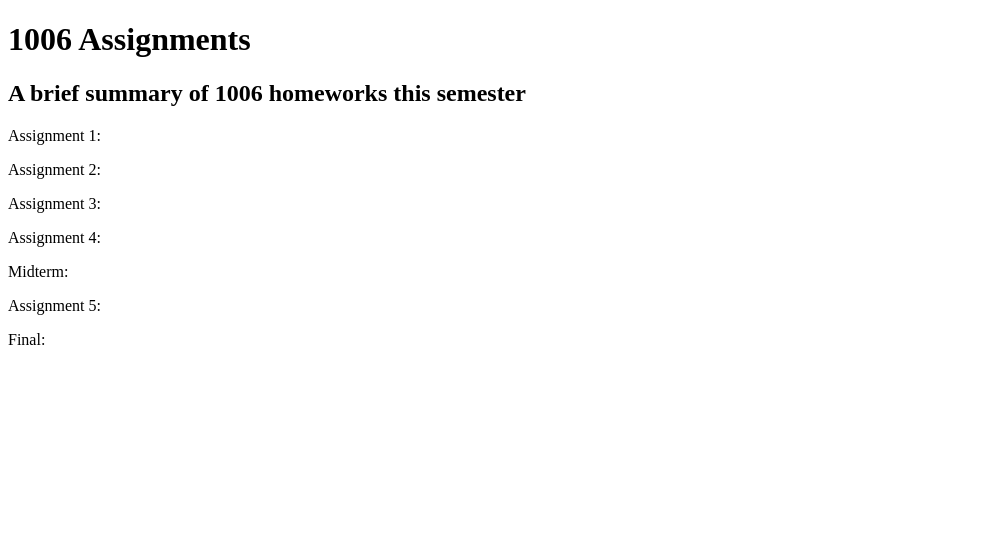
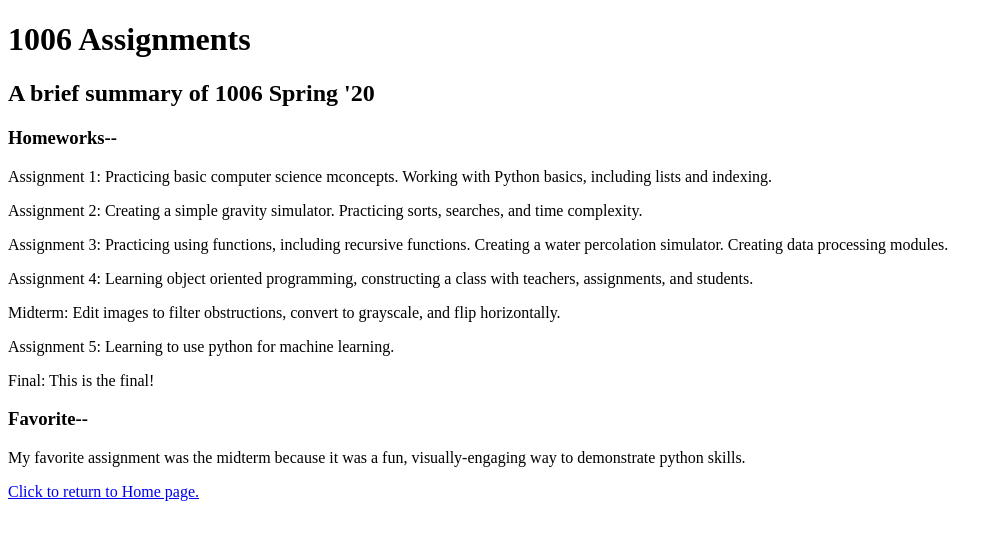
Before and after one commit to mehrkaur/Flask-Project, a Flask app: page /assignments in a window 1280 px wide. Shown: the top 540 px of the page, without its empty margins (0-1003 px from the left). Run offline with Flask 2, Linux system fonts and the light colour scheme.

Commit message:
completed assignments page

```diff
--- a/templates/assignments.html
+++ b/templates/assignments.html
@@ -6,13 +6,19 @@
     <head>
     <body>
     <h1>1006 Assignments</h1>
-    <h2> A brief summary of 1006 homeworks this semester</h2>
-    <p>Assignment 1: </p>
-    <p>Assignment 2: </p>
-    <p>Assignment 3: </p>
-    <p>Assignment 4: </p>
-    <p>Midterm: </p>
-    <p>Assignment 5: </p>
-    <p>Final: </p>
+    <h2> A brief summary of 1006 Spring '20</h2>
+
+    <h3>Homeworks--</h3>
+    <p>Assignment 1: Practicing basic computer science mconcepts. Working with Python basics, including lists and indexing.</p>
+    <p>Assignment 2: Creating a simple gravity simulator. Practicing sorts, searches, and time complexity.</p>
+    <p>Assignment 3: Practicing using functions, including recursive functions. Creating a water percolation simulator. Creating data processing modules.</p>
+    <p>Assignment 4: Learning object oriented programming, constructing a class with teachers, assignments, and students.</p>
+    <p>Midterm: Edit images to filter obstructions, convert to grayscale, and flip horizontally.</p>
+    <p>Assignment 5: Learning to use python for machine learning.</p>
+    <p>Final: This is the final!</p>
+
+    <h3>Favorite--</h3>
+    <p>My favorite assignment was the midterm because it was a fun, visually-engaging way to demonstrate python skills.</p>
+    <a href="/">Click to return to Home page.</a>
     </body>
 </html>
```
